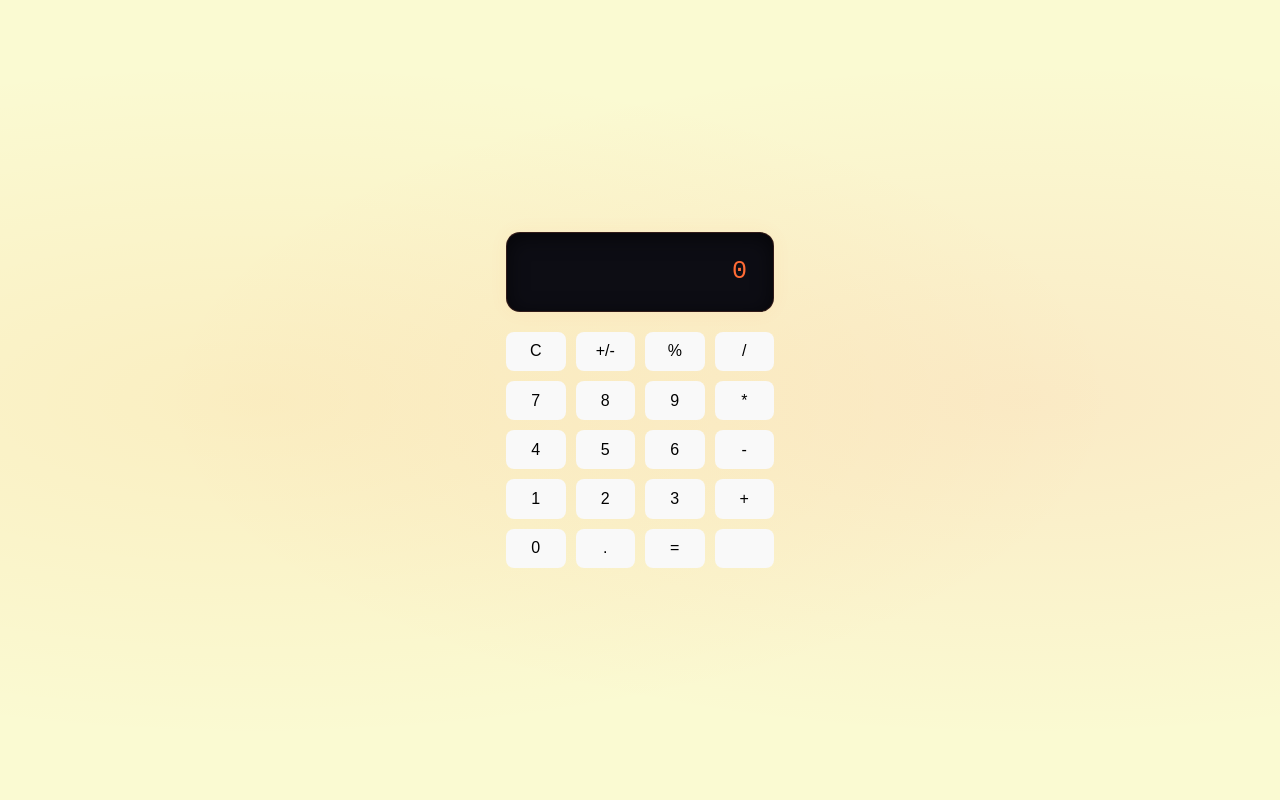
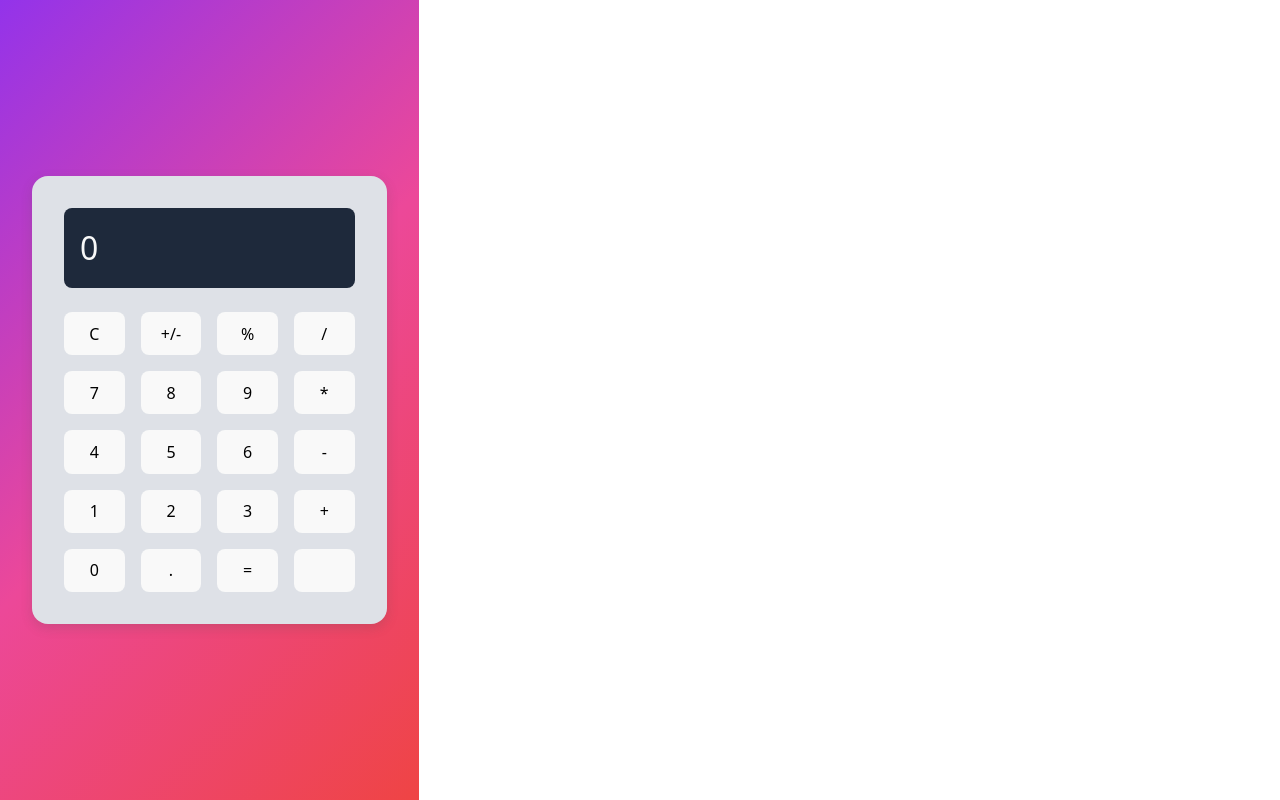
Before and after one commit to SriyaDhakal/calculator, a React (Vite) app: page / in a window 1280 px wide. Built offline with nearby package versions, Linux system fonts and the light colour scheme.

Commit message:
Add container and wrapper for calculator layout and update CSS styling

```diff
--- a/src/App.css
+++ b/src/App.css
@@ -3,44 +3,35 @@
   padding: 0;
   box-sizing: border-box;
 }
-body {
-  display: flex;
+.body {
+  margin: 0;     /* Remove default browser spacing */
+  padding: 0;    /* Remove default browser spacing */
+}
+.calculator-container {
+  min-height: 100vh;
+  width: 100%;
+  background: linear-gradient(135deg, #9333ea 0%, #ec4899 50%, #ef4444 100%);
+  padding: 32px;
+   display: flex;
+  align-items: center;
   justify-content: center;
-  align-items: center;
-  min-height: 100vh;
-  background-color: lightgoldenrodyellow;
-  background-image:
-    radial-gradient(ellipse at 20% 50%, rgba(255, 100, 0, 0.08) 0%, transparent 60%),
-    radial-gradient(ellipse at 80% 50%, rgba(255, 50, 50, 0.08) 0%, transparent 60%);
-  font-family: 'Rajdhani', sans-serif;
 }
-
-
-.display {
-  background: #0d0d14;
-  color: #ff6b35;
-  font-size: 25px;
-  text-align: right;
-  padding: 20px 24px;
-  border-radius: 14px;
-  margin-bottom: 20px;
-  min-height: 10px;
-  display: flex;
-  align-items: center;
-  justify-content: flex-end;
-  font-family: 'Share Tech Mono', monospace;
-  letter-spacing: 2px;
-  border: 1px solid rgba(255, 107, 53, 0.15);
-  box-shadow:
-    inset 0 4px 20px rgba(0, 0, 0, 0.6),
-    0 0 20px rgba(255, 107, 53, 0.05);
-  overflow: hidden;
-  word-break: break-all;
-  transition: all 0.1s ease;
+.calculator-wrapper {
+  background-color: #dee1e7;
+  padding: 32px;
+  border-radius: 16px;
+  box-shadow: 0 4px 12px rgba(78, 74, 74, 0.2);
 }
-
 .button-grid {
   display: grid;
   grid-template-columns: repeat(4, 1fr);
-  gap: 10px;
+  gap: 16px;
 }
+.calculator-display {
+  background-color: #1e293b;
+  color: #f8f8f8;
+  font-size: 2rem;
+  padding: 16px;
+  border-radius: 8px;
+  margin-bottom: 24px;
+}
--- a/src/App.tsx
+++ b/src/App.tsx
@@ -11,7 +11,6 @@ function App() {
     if (label === '=') {
       try {
         const evaluated = eval(expression)
-
         setExpression(`${expression} = ${evaluated}`)
       } catch {
         setResult('Error')
@@ -26,9 +25,11 @@ function App() {
   }
 
   return (
-    <div className="calculator">
-      <Display expression={expression} value={result} />
-      <ButtonGrid onButtonClick={handleButtonClick} />
+    <div className="calculator-container">
+      <div className="calculator-wrapper">
+        <Display expression={expression} value={result} />
+        <ButtonGrid onButtonClick={handleButtonClick} />
+      </div>
     </div>
   )
 }
--- a/src/Components/Button.tsx
+++ b/src/Components/Button.tsx
@@ -6,7 +6,8 @@ interface ButtonProps {
 }
 
 const Button = ({ label, onClick }: ButtonProps) => {
-  return <button onClick={onClick}>{label}</button>
+  return <button
+  onClick={onClick}>{label}</button>
 }
 
 
--- a/src/Components/Display.tsx
+++ b/src/Components/Display.tsx
@@ -1,4 +1,3 @@
-
 type DisplayProps = {
   value: string
   expression: string
@@ -6,7 +5,7 @@ type DisplayProps = {
 
 const Display = ({ expression, value }: DisplayProps) => {
   return (
-    <div className="display">
+    <div className="calculator-display">
       <div className="expression">{expression}</div>
       <div className="result">{value}</div>
     </div>
```
